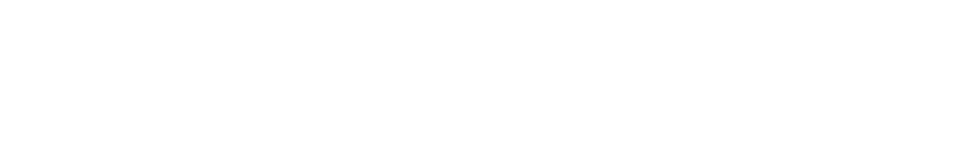
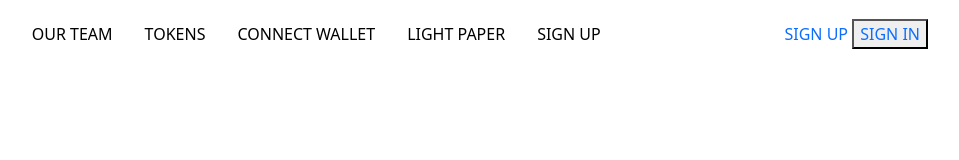
Before and after one commit to DilinaBandara/Tokners-landing-page, a plain HTML site: page index.html in a window 1280 px wide. Shown: the whole page, without its empty margins (252-1211 px from the left). Drawn offline with nearby package versions, Linux system fonts and the light colour scheme.

Commit message:
Start building navbar

```diff
--- a/index.html
+++ b/index.html
@@ -1,12 +1,43 @@
 <!DOCTYPE html>
 <html lang="en">
+
 <head>
   <meta charset="UTF-8">
   <meta http-equiv="X-UA-Compatible" content="IE=edge">
   <meta name="viewport" content="width=device-width, initial-scale=1.0">
+  <link href="https://cdn.jsdelivr.net/npm/bootstrap@5.0.2/dist/css/bootstrap.min.css" rel="stylesheet"
+    integrity="sha384-EVSTQN3/azprG1Anm3QDgpJLIm9Nao0Yz1ztcQTwFspd3yD65VohhpuuCOmLASjC" crossorigin="anonymous">
+  <link rel="stylesheet" href="styles.css">
   <title>Tokners</title>
 </head>
+
 <body>
+  <nav>
+    <div class="navbar">
+      <div class="logo-container">
+        <img src="">
+      </div>
 
+      <div class="nav-links d-flex justify-content-end">
+        <ul>
+          <li> <a href="">OUR TEAM</a></li>
+          <li> <a href="">TOKENS</a></li>
+          <li> <a href="">CONNECT WALLET</a></li>
+          <li> <a href="">LIGHT PAPER</a></li>
+          <li> <a href="">SIGN UP</a></li>
+        </ul>
+      </div>
+      <div class="btn-box">
+        <a href="">SIGN UP</a>
+        <button>
+          <a href="">SIGN IN</a>
+        </button>
+      </div>
+    </div>
+  </nav>
+  <script src="https://cdn.jsdelivr.net/npm/bootstrap@5.0.2/dist/js/bootstrap.bundle.min.js"
+    integrity="sha384-MrcW6ZMFYlzcLA8Nl+NtUVF0sA7MsXsP1UyJoMp4YLEuNSfAP+JcXn/tWtIaxVXM"
+    crossorigin="anonymous"></script>
 </body>
+
 </html>
--- a/styles.css
+++ b/styles.css
@@ -0,0 +1,36 @@
+ul {
+  list-style-type: none;
+  margin: 0;
+  padding: 0;
+  overflow: hidden;
+}
+
+.sign-in{
+  float: rig;
+}
+
+li a {
+  display: block;
+  color: black;
+  text-align: center;
+  padding: 14px 16px;
+  text-decoration: none;
+}
+
+a{
+  text-decoration: none;
+}
+
+ul{
+  display:flex;
+  list-style:none;
+}
+
+.sign-up-btn{
+  margin-right: 100px;
+}
+
+.navbar{
+  margin-left: 100px;
+  margin-right: 100px;
+}
```
